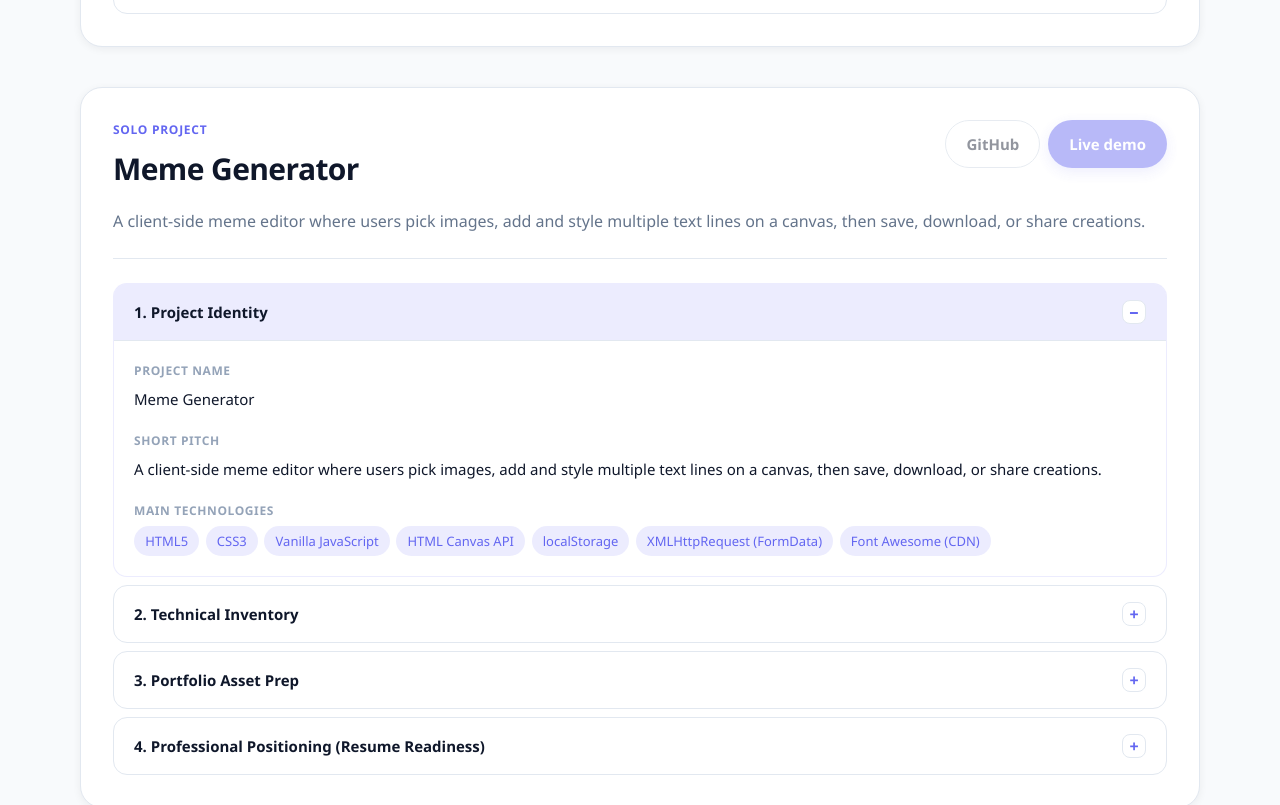
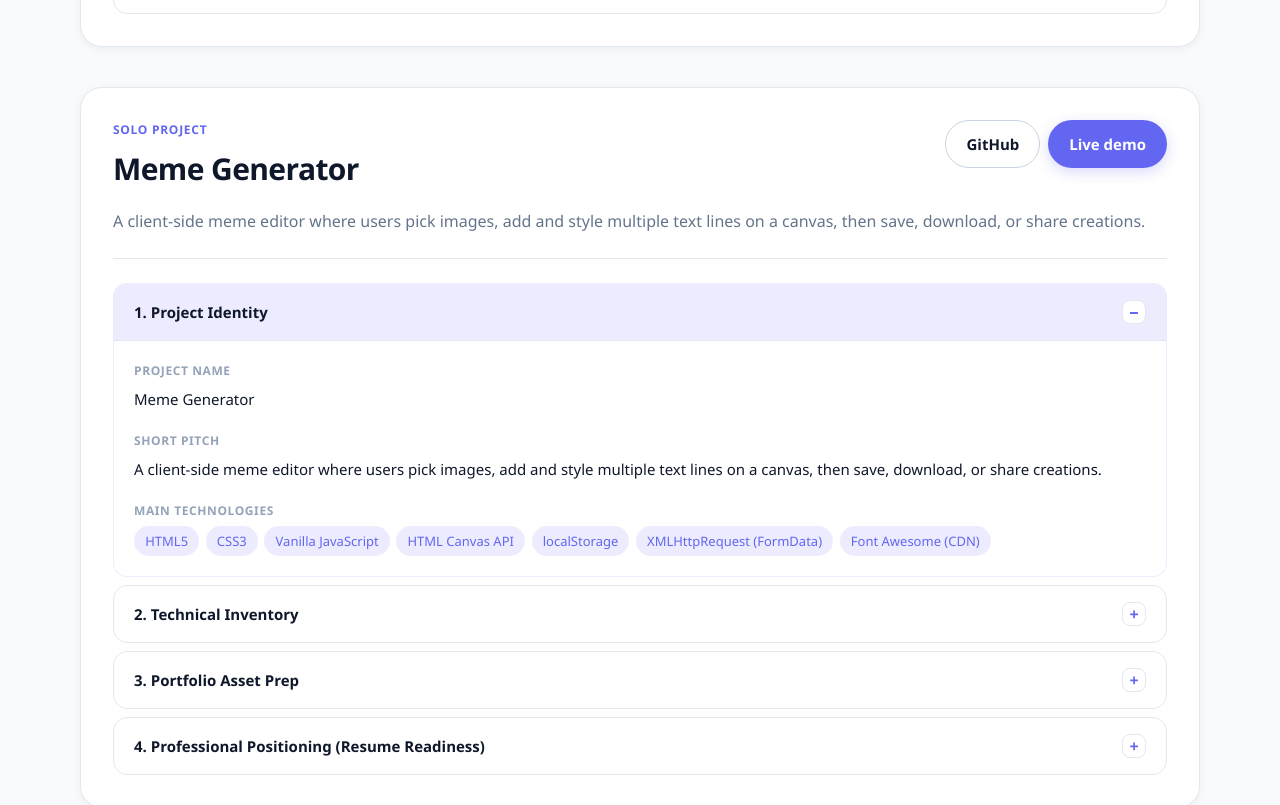
Before and after one commit to AdiSabban10/adi-sabban-portfolio, a React (Vite) app: page / in a window 1280 px wide. Shown: the part 3200-4005 px from the top of the page. Built offline with nearby package versions, Linux system fonts and the light colour scheme.

Commit message:
feat: add project demo links and remove constraint notes

```diff
--- a/src/components/CaseStudy.jsx
+++ b/src/components/CaseStudy.jsx
@@ -117,12 +117,6 @@ function PositioningContent({ project }) {
           </ul>
         </dd>
       </div>
-      {project.constraintNote && (
-        <div className="detail-list__row">
-          <dt>Note</dt>
-          <dd className="detail-list__note">{project.constraintNote}</dd>
-        </div>
-      )}
     </dl>
   )
 }
--- a/src/data/projects.js
+++ b/src/data/projects.js
@@ -58,11 +58,10 @@ export const projects = [
       "Junior-to-mid traits: Component decomposition, Redux action/reducer patterns, REST consumption, responsive UI (mobile footer nav, scroll-driven header behavior), and third-party API integration (Google Maps, OAuth)",
       "Growth-area signals: Some auth logic is partially stubbed (bcrypt compare commented out in login), mixed local/remote service patterns, and hardcoded API keys — typical of a bootcamp sprint, but shows real full-stack scope"
     ],
-    "constraintNote": "Honesty notes for your portfolio: React: Yes — confirmed in package.json and .jsx source files. TypeScript: No — JavaScript/JSX only (@types/react is dev-only). Backend: Yes — Express + MongoDB is fully present. Group project: Call out \"3-person team\" on resume and in case studies; specify your personal contributions if you remember them (e.g., filters, maps, checkout, auth).",
     "collaboration": "Team project — 3-person group",
     "links": {
       "github": null,
-      "live": null
+      "live": "https://abnb-b2o9.onrender.com/"
     }
   },
   {
@@ -120,10 +119,9 @@ export const projects = [
       "Product-minded UX — Unread styling, relative timestamps in preview, folder selection state, empty-folder messaging",
       "Junior-to-mid trajectory — Solid feature delivery with some commented/WIP integration hooks (e.g. note→mail compose via search params)"
     ],
-    "constraintNote": "Scope note for interviews: Describe this as the Gmail half of a two-person sprint. The notes app (todos, images, YouTube API, trash/pin) is your partner's work unless you also contributed to shared files (RootCmp, AppHeader, async-storage.service.js).",
     "collaboration": "Pair project — Gmail module (Adi Sabban)",
     "links": {
-      "github": null,
+      "github": "https://github.com/DarrOr24/Sprint3-GoogleKeep-Gmail",
       "live": null
     }
   },
@@ -173,11 +171,10 @@ export const projects = [
       "Clear separation of concerns without frameworks; practical Canvas API usage (draw, resize, export); stateful editing (multi-line model, selection index); mobile-aware UX (media queries, hamburger nav, touch listeners).",
       "Traits align with a strong junior front-end developer: structured code and feature completeness, with room to grow on listener lifecycle, async image loading (onload), and reducing global/DOM coupling."
     ],
-    "constraintNote": null,
     "collaboration": "Solo project",
     "links": {
-      "github": null,
-      "live": null
+      "github": "https://github.com/AdiSabban10/Meme-Generator",
+      "live": "https://adisabban10.github.io/Meme-Generator/"
     }
   },
   {
@@ -225,11 +222,10 @@ export const projects = [
       "Junior strengths: Solid grasp of game logic (mine placement, neighbor counts, flood-fill, victory conditions); separation of utilities vs. game logic; use of ES6 (spread, arrow functions, map); feature scope beyond a minimal Minesweeper (hints, undo, lives, dark mode).",
       "Growth areas visible in code: Global state and inline handlers instead of modular/event-delegation patterns; instructor code-review notes (@ CR) on naming, duplication, and structure; sound assets referenced but not present in the repo; some logic duplicated across hint/mega-hint flows."
     ],
-    "constraintNote": "This is an honest assessment based on the five project files (index.html, css/app.css, js/game.js, js/utils.js, .vscode/settings.json). No React, TypeScript, build tools, or backend are used.",
     "collaboration": "Solo project",
     "links": {
-      "github": null,
-      "live": null
+      "github": "https://github.com/AdiSabban10/Minesweeper-game",
+      "live": "https://adisabban10.github.io/Minesweeper-game/",
     }
   }
 ]
```
